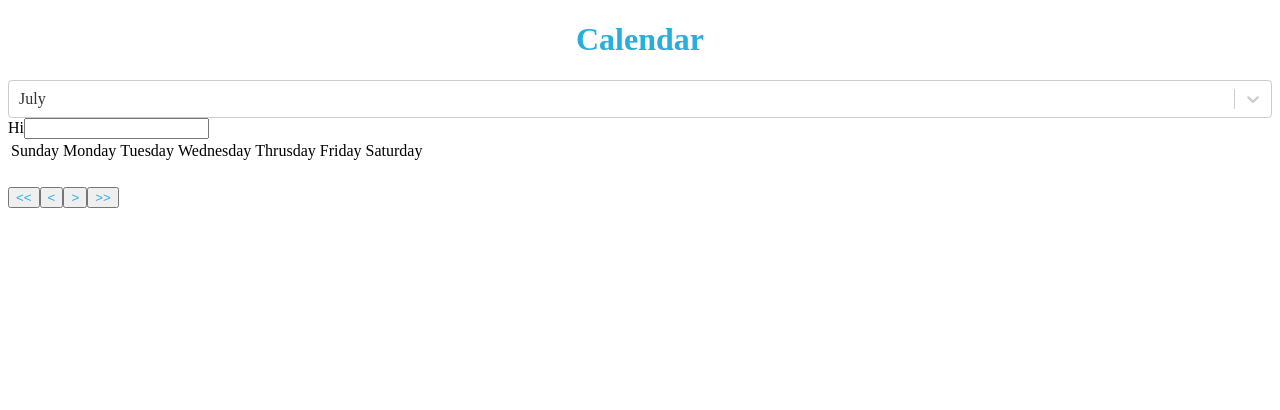
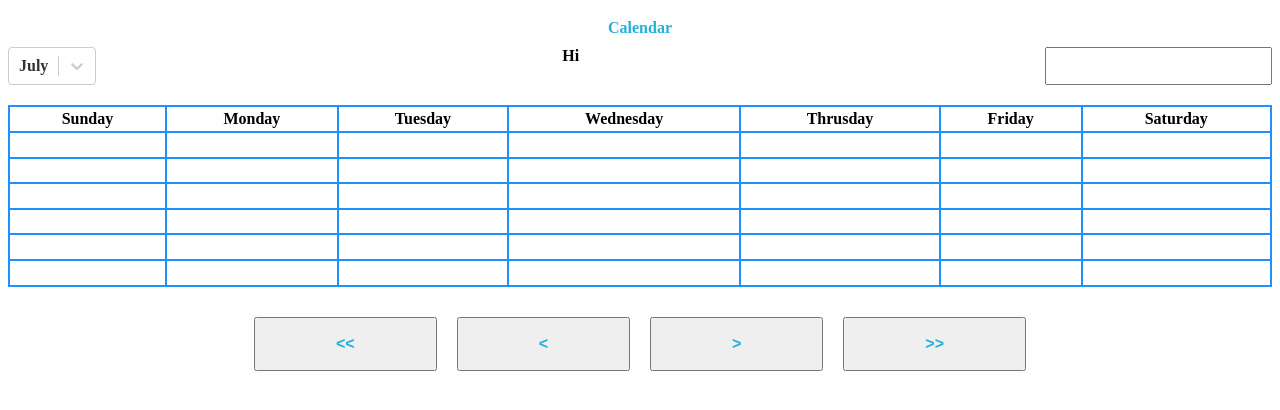
Before and after one commit to sagarikadalai37/Calendar---Lists-and-Conditional-Rendering---8jvhkz40jbcz, a React app: page / in a window 1280 px wide. Built offline with nearby package versions, Linux system fonts and the light colour scheme.

Commit message:
Update App.css

```diff
--- a/src/styles/App.css
+++ b/src/styles/App.css
@@ -1,8 +1,11 @@
 h1 {
     color: #27aedb;
-    text-align: center;
+
     }
-
+*{
+    font-size: 1rem;
+    font-weight: 600;
+}
 
 button{
     color: #27aedb;
@@ -10,3 +13,30 @@ button{
     justify-content: center;
     align-items: center;
 }
+#main{
+    display: flex;
+    flex-direction: column;
+    justify-content: center;
+    text-align: center;
+}
+#second{
+    display: flex;
+    justify-content: space-between;
+}
+#table,tr,td{
+    border: 2px solid dodgerblue;
+    border-collapse: collapse;
+    margin: 20px 0px 20px;
+
+}
+tr{
+    height: 2vw;
+}
+#buttons{
+    display: flex;
+    justify-content: center;
+}
+button{
+    padding: 1rem 5rem 1rem;
+    margin: 10px;
+}
```
